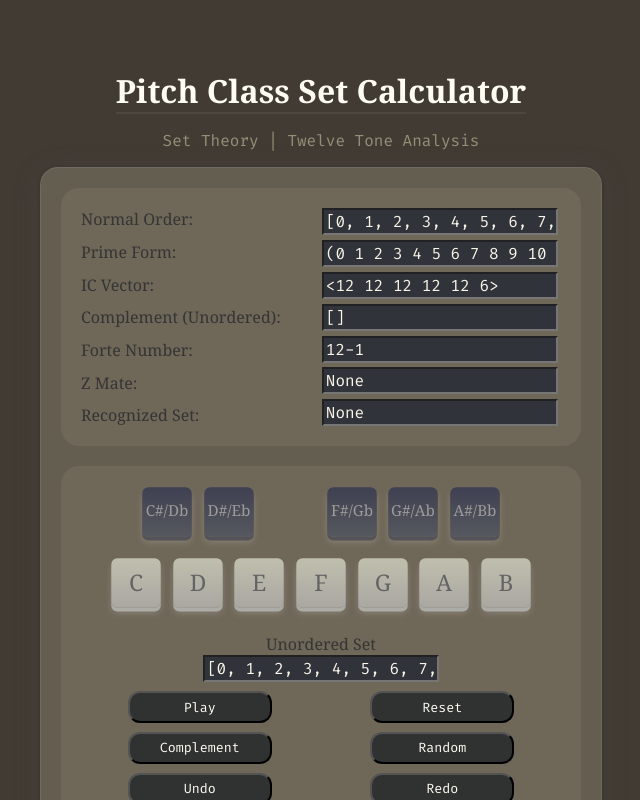
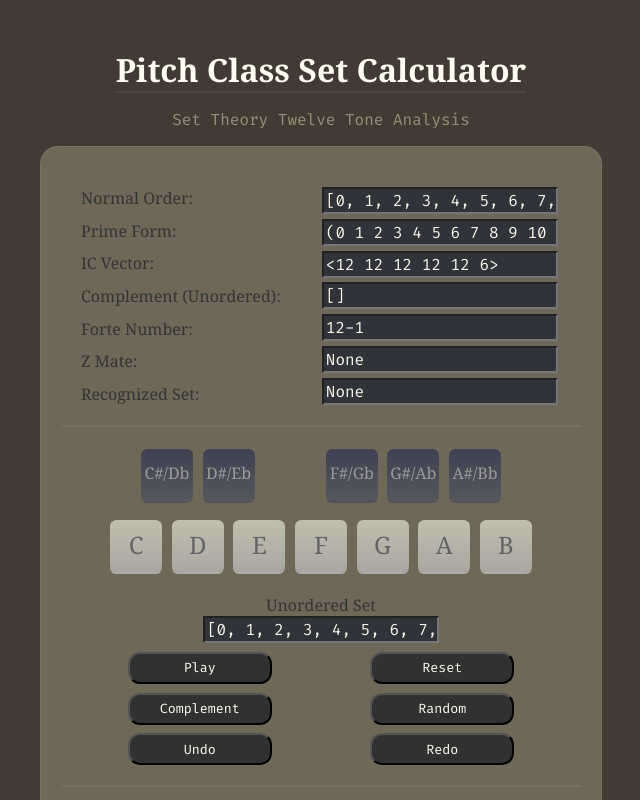
Before and after one commit to ast173/PitchClassSet, a website with bundled scripts: page public/index.html in a window 1280 px wide. Both pictures are taken after a click on the button "Complement". Shown: the top 800 px of the page, without its empty margins (319-959 px from the left). Built offline with nearby package versions, Linux system fonts and the light colour scheme.

Commit message:
Put all cards into a main container and added seperator lines. Reformatted the settings page. Removed box shadows.

```diff
--- a/public/index.html
+++ b/public/index.html
@@ -20,7 +20,7 @@
 
     <header>
         <h1>Pitch Class Set Calculator</h1>
-        <p>Set Theory | Twelve Tone Analysis</p>
+        <p>Set Theory Twelve Tone Analysis</p>
     </header>
 
     <body>
@@ -48,6 +48,8 @@
                 </div>
             </div>
         </div>
+
+        <div class="seperator"></div>
 
         <!-- inputs -->
         <div class="card">
@@ -115,6 +117,8 @@
             </div>
         </div>
 
+        <div class="seperator"></div>
+
         <!-- transformations -->
         <div class="card">
             <div class="trans-group">
@@ -160,6 +164,8 @@
             </div>
         </div>
 
+        <div class="seperator"></div>
+
         <!-- other -->
         <div class="card bottom">
             <div class="bottom-row">
--- a/public/settings/settings.css
+++ b/public/settings/settings.css
@@ -8,7 +8,8 @@
     --pc-btn-hover-bg: linear-gradient(#d7d7c6, #bcb8b3);
     --pc-btn-active-color: #636465;
     --pc-btn-active-bg: linear-gradient(#c0bfad, #aaa7a2);
-    --pc-btn-box-shadow: 0 4px 0 #acaca7, 0 6px 8px rgba(176, 167, 160, 0.4);
+    --pc-btn-box-shadow: 0 4px 0 #acaca7;
+    --pc-btn-box-shadow-active: 0 2px 0 #acaca7;
 
     --pc-btn-bk-color: #cbcaca;
     --pc-btn-bk-bg: linear-gradient(#000119, #24282f);
@@ -16,20 +17,21 @@
     --pc-btn-hover-bk-bg: linear-gradient(#282839, #43474c);
     --pc-btn-active-bk-color: #9c9b9a;
     --pc-btn-active-bk-bg: linear-gradient(#3f4052, #55585d);
-    --pc-btn-box-bk-shadow: 0 4px 0 #535358, 0 6px 8px rgba(176, 167, 160, 0.4);
+    --pc-btn-box-bk-shadow: 0 4px 0 #535358;
+    --pc-btn-box-bk-shadow-active: 0 2px 0 #535358;
 
     --title-color: #fffdf2;
     --subtitle-color: #929077;
 
     --body-bg: #423b34;
-    --main-bg: #645e51;
+    --main-bg: #6f6758;
 
     --card-color: #343535;
     --card-bg: #6f6758;
     --card-bg-hover: #79705f;
-    --card-border: rgba(255,255,255,0.08);
-    --card-shadow: 0 4px 24px rgba(75, 73, 70, 0.4), 0 1px 4px rgba(0,0,0,0.3);
-    --card-shadow-hover: 0 8px 32px rgba(109, 105, 93, 0.5)px rgba(0,0,0,0.35);
+    --card-border: 1px solid rgba(255, 255, 255, 0.08);
+    --card-shadow: 0 4px 24px rgba(75, 73, 70, 0.4), 0 1px 4px rgba(0, 0, 0, 0.3);
+    --card-shadow-hover: 0 8px 32px rgba(109, 105, 93, 0.5)px rgba(0, 0, 0, 0.35);
 
     --btn-color: #fffdf2;
     --btn-bg: #303232;
@@ -38,21 +40,32 @@
     --io-bg: #303339;
     --io-color: #faf5e9;
     --io-focus-border-color: #ede3b7;
-    --io-box-shadow: 0 0 0 3px rgba(37, 32, 111, 0.2);
+    --io-box-shadow: 0 0 0 4px rgba(37, 32, 111, 0.2);
 
     --radius-sm: 6px;
     --radius-md: 12px;
     --radius-lg: 18px;
 
-    --border-bottom: 2px solid rgba(255,255,255,0.06);
+    --border-bottom: 2px solid rgba(255, 255, 255, 0.06);
+
+    /* settings only */
+    --red: #6b2525;
+    --green: #41642c;
 }
 
+/* ========== HEADER ========== */
 h1 {
     color: var(--title-color);
     border-bottom: var(--border-bottom);
     margin-bottom: 1rem;
 }
 
+h3 {
+    color: var(--title-color);
+    margin: 1rem 0;
+}
+
+/* ========== BODY ========== */
 body {
     display: flex;
     flex-direction: column;
@@ -61,11 +74,16 @@ body {
 
     background: var(--body-bg);
     min-height: 100vh;
-    padding: 2.5rem 1.5rem 4rem;
+    padding: 2.5rem;
     background-color: var(--body-bg);
 }
 
-/* inputs */
+.seperator {
+    border-top: var(--border-bottom);
+    margin-top: 1rem;
+}
+
+/* INPUTS */
 .btn {
     width: 9rem;
     height: 2rem;
@@ -79,7 +97,7 @@ body {
     background-color: var(--btn-bg-hover);
 }
 
-/* cards */
+/* CARD */
 .card {
     background-color: var(--card-bg);
     color: var(--card-color);
@@ -87,19 +105,9 @@ body {
 
     border-radius: var(--radius-lg);
     margin-bottom: 1.25rem;
-    border: 1px solid var(--border-card);
-    box-shadow: var(--shadow-card);
-    padding: 1.25rem 1.25rem;
+    border: var(--border-card);
+    padding: 1.25rem;
     padding-top: 0;
-}
-
-.card:hover {
-    box-shadow: var(--shadow-card-hover);
-    background-color: var(--card-bg-hover);
-}
-
-.card h3 {
-    color: var(--title-color);
 }
 
 .card label.text {
@@ -111,7 +119,8 @@ body {
     grid-template-columns: 1fr auto auto;
     align-items: center;
     width: 100%;
-    max-width: 15em
+    max-width: 15em;
+    margin: 1rem;
 }
 
 
@@ -126,7 +135,7 @@ body {
 
 
 
-/* toggle sliders */
+/* TOGGLE SLIDERS */
 .card input[type="checkbox"].toggle {
     opacity: 0;
     width: 0;
@@ -147,7 +156,7 @@ body {
     border-radius: 1em;
     margin-right: 0.25em;
 
-    background-color: var(--input-bg);
+    background-color: var(--io-bg);
 }
 
 .card input[type="checkbox"].toggle + label::after {
@@ -159,13 +168,14 @@ body {
     height: 0.9em;
     border-radius: 1em;
 
-    background-color: #6b2525;
+    color: var(--io-color);
+    background-color: var(--red);
     transition: 200ms ease-in-out;
 }
 
 .card input[type="checkbox"].toggle:checked + label::after {
     transform: translateX(100%);
-    background-color: #41642c
+    background-color: var(--green);
 }
 
 /* variables */
@@ -216,12 +226,6 @@ body {
         box-sizing: border-box;
     }
 
-    .pc-btn {
-        width: 2.5rem;
-        height: 2.5rem;
-        font-size: large;
-    }
-
     .btn {
         width: 100%;
     }
--- a/public/style.css
+++ b/public/style.css
@@ -8,7 +8,8 @@
     --pc-btn-hover-bg: linear-gradient(#d7d7c6, #bcb8b3);
     --pc-btn-active-color: #636465;
     --pc-btn-active-bg: linear-gradient(#c0bfad, #aaa7a2);
-    --pc-btn-box-shadow: 0 4px 0 #acaca7, 0 6px 8px rgba(176, 167, 160, 0.4);
+    --pc-btn-box-shadow: 0 4px 0 #acaca7;
+    --pc-btn-box-shadow-active: 0 2px 0 #acaca7;
 
     --pc-btn-bk-color: #cbcaca;
     --pc-btn-bk-bg: linear-gradient(#000119, #24282f);
@@ -16,20 +17,21 @@
     --pc-btn-hover-bk-bg: linear-gradient(#282839, #43474c);
     --pc-btn-active-bk-color: #9c9b9a;
     --pc-btn-active-bk-bg: linear-gradient(#3f4052, #55585d);
-    --pc-btn-box-bk-shadow: 0 4px 0 #535358, 0 6px 8px rgba(176, 167, 160, 0.4);
+    --pc-btn-box-bk-shadow: 0 4px 0 #535358;
+    --pc-btn-box-bk-shadow-active: 0 2px 0 #535358;
 
     --title-color: #fffdf2;
     --subtitle-color: #929077;
 
     --body-bg: #423b34;
-    --main-bg: #645e51;
+    --main-bg: #6f6758;
 
     --card-color: #343535;
     --card-bg: #6f6758;
     --card-bg-hover: #79705f;
-    --card-border: rgba(255,255,255,0.08);
-    --card-shadow: 0 4px 24px rgba(75, 73, 70, 0.4), 0 1px 4px rgba(0,0,0,0.3);
-    --card-shadow-hover: 0 8px 32px rgba(109, 105, 93, 0.5)px rgba(0,0,0,0.35);
+    --card-border: 1px solid rgba(255, 255, 255, 0.08);
+    --card-shadow: 0 4px 24px rgba(75, 73, 70, 0.4), 0 1px 4px rgba(0, 0, 0, 0.3);
+    --card-shadow-hover: 0 8px 32px rgba(109, 105, 93, 0.5)px rgba(0, 0, 0, 0.35);
 
     --btn-color: #fffdf2;
     --btn-bg: #303232;
@@ -38,13 +40,13 @@
     --io-bg: #303339;
     --io-color: #faf5e9;
     --io-focus-border-color: #ede3b7;
-    --io-box-shadow: 0 0 0 3px rgba(37, 32, 111, 0.2);
+    --io-box-shadow: 0 0 0 4px rgba(37, 32, 111, 0.2);
 
     --radius-sm: 6px;
     --radius-md: 12px;
     --radius-lg: 18px;
 
-    --border-bottom: 2px solid rgba(255,255,255,0.06);
+    --border-bottom: 2px solid rgba(255, 255, 255, 0.06);
 }
 
 /* ========== HEADER ========== */
@@ -58,7 +60,7 @@ header {
 header h1 {
     color: var(--title-color);
     border-bottom: var(--border-bottom);
-    margin-bottom: 0;
+    margin: 0;
 }
 
 header p {
@@ -75,20 +77,22 @@ body {
 
     background: var(--body-bg);
     min-height: 100vh;
-    padding: 2.5rem 1.5rem 4rem;
+    padding: 2.5rem;
     background-color: var(--body-bg);
     /* background-image:
         radial-gradient(ellipse at 20% 0%, rgba(74,111,165,0.18) 0%, transparent 60%),
         radial-gradient(ellipse at 80% 100%, rgba(224,123,57,0.1) 0%, transparent 50%); */
 }
 
+.seperator {
+    border-top: var(--border-bottom);
+}
+
 .main {
     background-color: var(--main-bg);
 
     border-radius: var(--radius-lg);
-    margin-bottom: 1.25rem;
-    border: 1px solid var(--card-border);
-    box-shadow: var(--card-shadow);
+    border: var(--card-border);
     padding: 1.25rem;
 }
 
@@ -97,16 +101,8 @@ body {
     color: var(--card-color);
     font-family: var(--font);
 
-    border-radius: var(--radius-lg);
-    margin-bottom: 1.25rem;
-    padding: 1.25rem 1.25rem;
-
+    padding: 1.25rem;
     width: 30rem;
-}
-
-.card:hover {
-    box-shadow: var(--card-shadow-hover);
-    background-color: var(--card-bg-hover);
 }
 
 /* ========== IO FIELDS ========== */
@@ -161,6 +157,15 @@ body {
     margin-bottom: 0.6rem;
 }
 
+.pc-btn#space {
+    visibility: hidden;
+    pointer-events: none;
+}
+
+.pc-check {
+    display: none;
+}
+
 .pc-btn {
     /* display: flex;
     justify-content: center;
@@ -180,7 +185,7 @@ body {
     color: var(--pc-btn-color);
     background-image: var(--pc-btn-bg);
 
-    box-shadow: var(--pc-btn-box-shadow)
+    box-shadow: var(--pc-btn-box-shadow);
 }
 
 .black-keys .pc-btn {
@@ -190,7 +195,7 @@ body {
     color: var(--pc-btn-bk-color);
     background-image: var(--pc-btn-bk-bg);
 
-    box-shadow: var(--pc-btn-box-bk-shadow)
+    box-shadow: var(--pc-btn-box-bk-shadow);
 }
 
 .pc-btn:hover {
@@ -203,29 +208,30 @@ body {
     background-image: var(--pc-btn-hover-bk-bg);
 }
 
+/* hold click */
 .pc-btn:active {
-    transform: scale(95%);
+    transform: translateY(2px);
+    box-shadow: var(--pc-btn-box-shadow-active);
 }
 
-.pc-btn#space {
-    visibility: hidden;
-    pointer-events: none;
+.black-keys .pc-btn:active {
+    transform: translateY(2px);
+    box-shadow: var(--pc-btn-box-bk-shadow-active);
 }
 
-.pc-check {
-    display: none;
-}
-
+/* let go of click */
 .pc-check:checked + label {
     color: var(--pc-btn-active-color);
     background-image: var(--pc-btn-active-bg);
-    transform: scale(95%);
+    transform: translateY(2px);
+    box-shadow: var(--pc-btn-box-shadow-active);
 }
 
 .black-keys .pc-check:checked + label {
     color: var(--pc-btn-active-bk-color);
     background-image: var(--pc-btn-active-bk-bg);
-    transform: scale(95%);
+    box-shadow: var(--pc-btn-box-bk-shadow-active);
+    transform: translateY(2px);
 }
 
 /* INPUT SECTION */
```
Also changed, not shown: public/settings/settings.html (+2 -2 lines), 1 other file.
